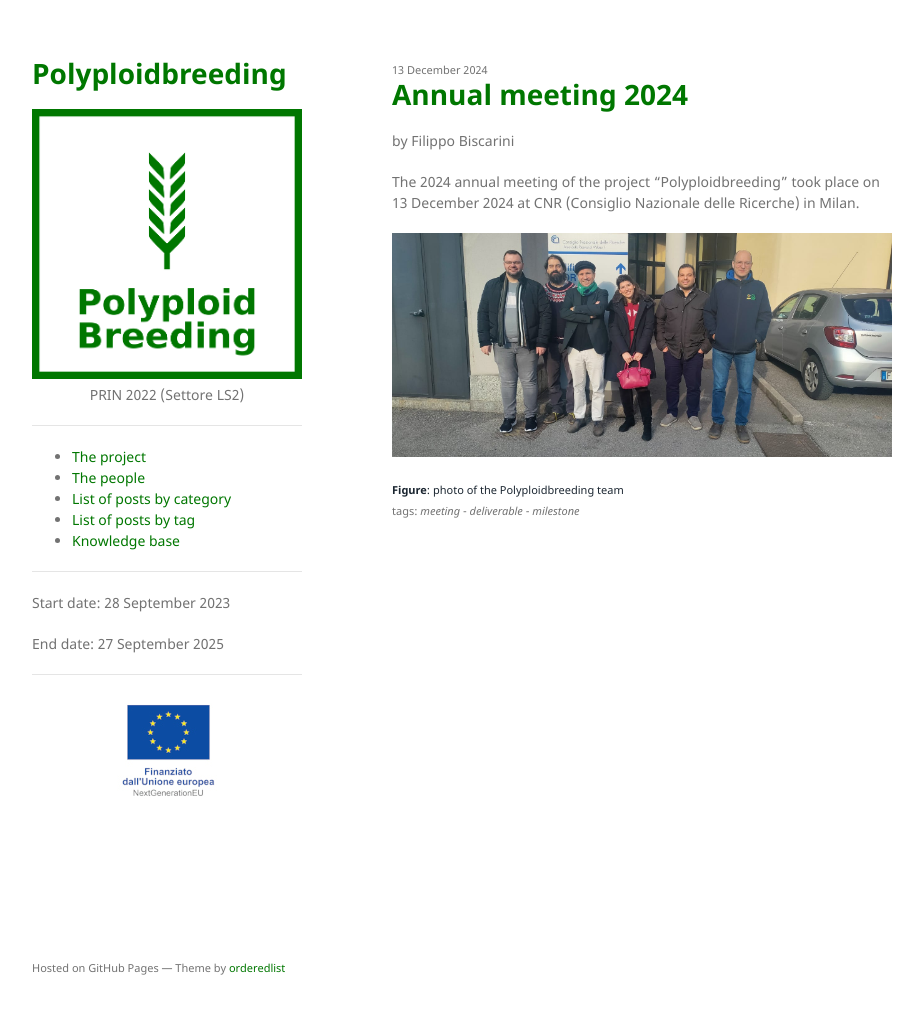
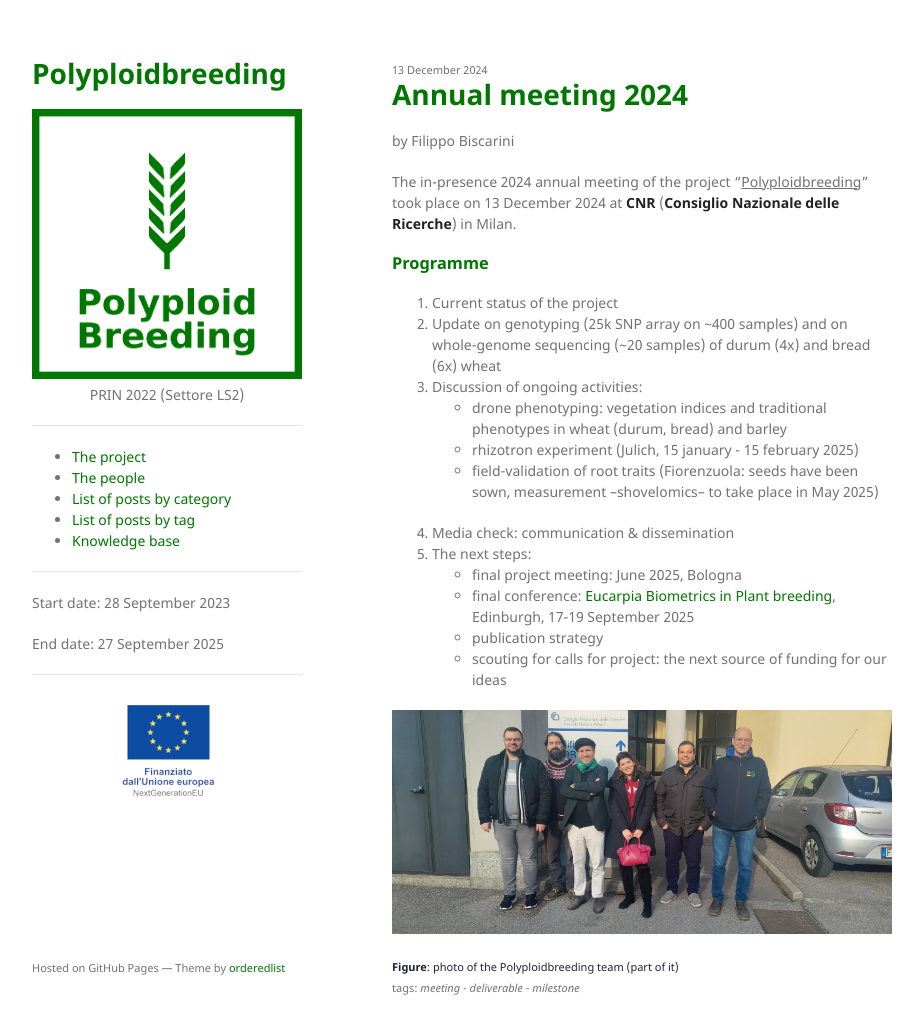
Before and after one commit to polyploidbreeding/polyploidbreeding.github.io, a Jekyll site: the page built from _posts/2024-12-13-annual-meeting-milan.md, in a window 1280 px wide and 1047 px high. Shown: the top 1034 px of the window, without its empty margins (178-1101 px from the left). Built offline with Jekyll 4.4.1, drawn with Linux system fonts in a browser that asks for light colours.

Commit message:
added: meeting details

```diff
--- a/_posts/2024-12-13-annual-meeting-milan.md
+++ b/_posts/2024-12-13-annual-meeting-milan.md
@@ -7,7 +7,23 @@ categories: ['PROJECT']
 tags: ['meeting','deliverable','milestone']
 ---
 
-The 2024 annual meeting of the project "Polyploidbreeding" took place on 13 December 2024 at CNR (Consiglio Nazionale delle Ricerche) in Milan.
+The in-presence 2024 annual meeting of the project "<u>Polyploidbreeding</u>" took place on 13 December 2024 at **CNR** (**Consiglio Nazionale delle Ricerche**) in Milan.
+
+### Programme
+
+1. Current status of the project
+2. Update on genotyping (25k SNP array on ~400 samples) and on whole-genome sequencing (~20 samples) of durum (4x) and bread (6x) wheat
+3. Discussion of ongoing activities:
+	- drone phenotyping: vegetation indices and traditional phenotypes in wheat (durum, bread) and barley
+	- rhizotron experiment (Julich, 15 january - 15 february 2025)
+	- field-validation of root traits (Fiorenzuola: seeds have been sown, measurement --shovelomics-- to take place in May 2025)
+4. Media check: communication & dissemination
+5. The next steps:
+	- final project meeting: June 2025, Bologna
+	- final conference: [Eucarpia Biometrics in Plant breeding](https://www.eucarpia.eu/eucarpia-meetings/470-19th-meeting-of-the-eucarpia-section-biometrics-in-plant-breeding-2025), Edinburgh, 17-19 September 2025
+	- publication strategy
+	- scouting for calls for project: the next source of funding for our ideas
+
 
 <a href="/assets/img/posts/2024_annual_meeting.jpeg"><img src="/assets/img/posts/2024_annual_meeting.jpeg" alt="Group photo"></a>
-<div class="caption"><b>Figure</b>: photo of the Polyploidbreeding team</div>
+<div class="caption"><b>Figure</b>: photo of the Polyploidbreeding team (part of it)</div>
```
